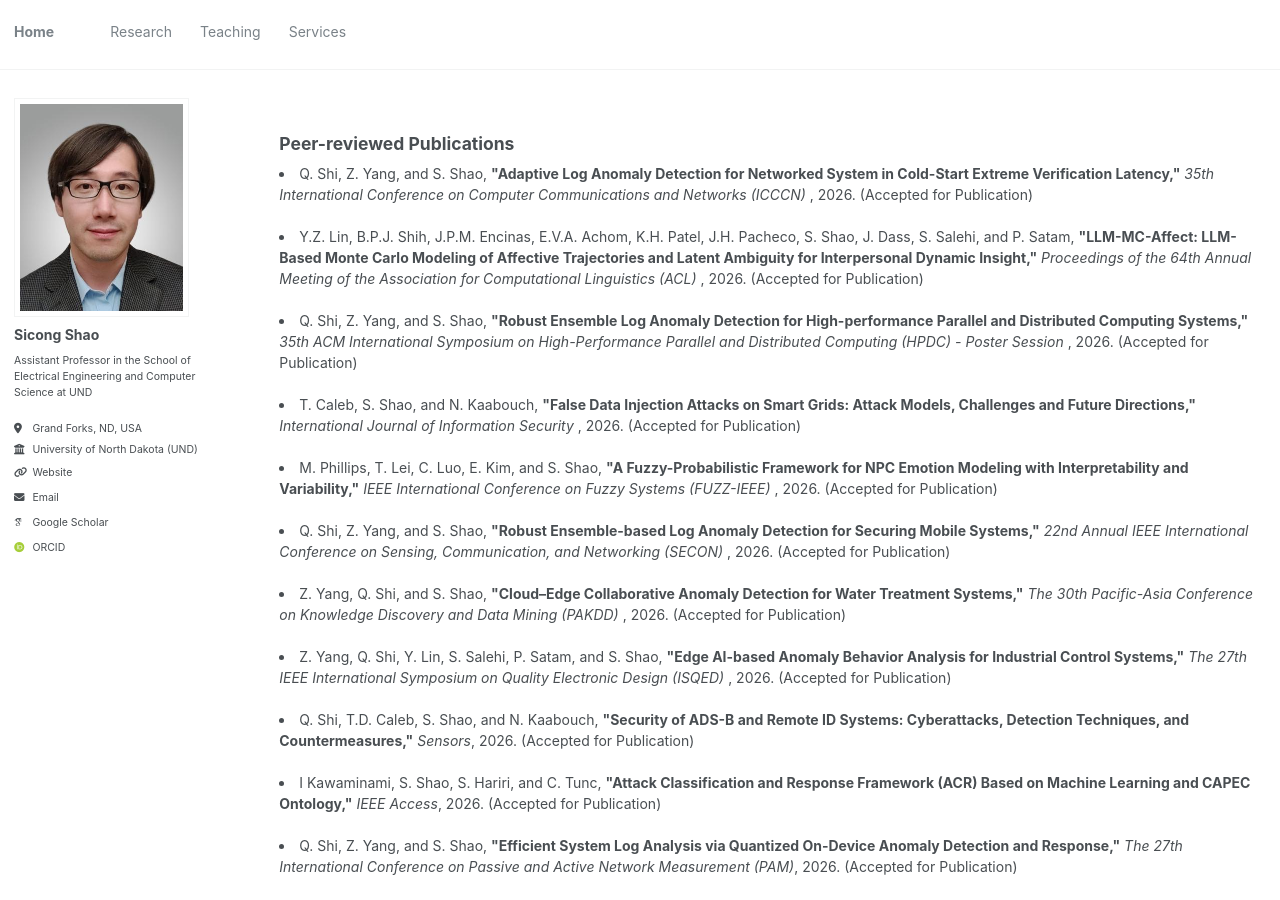
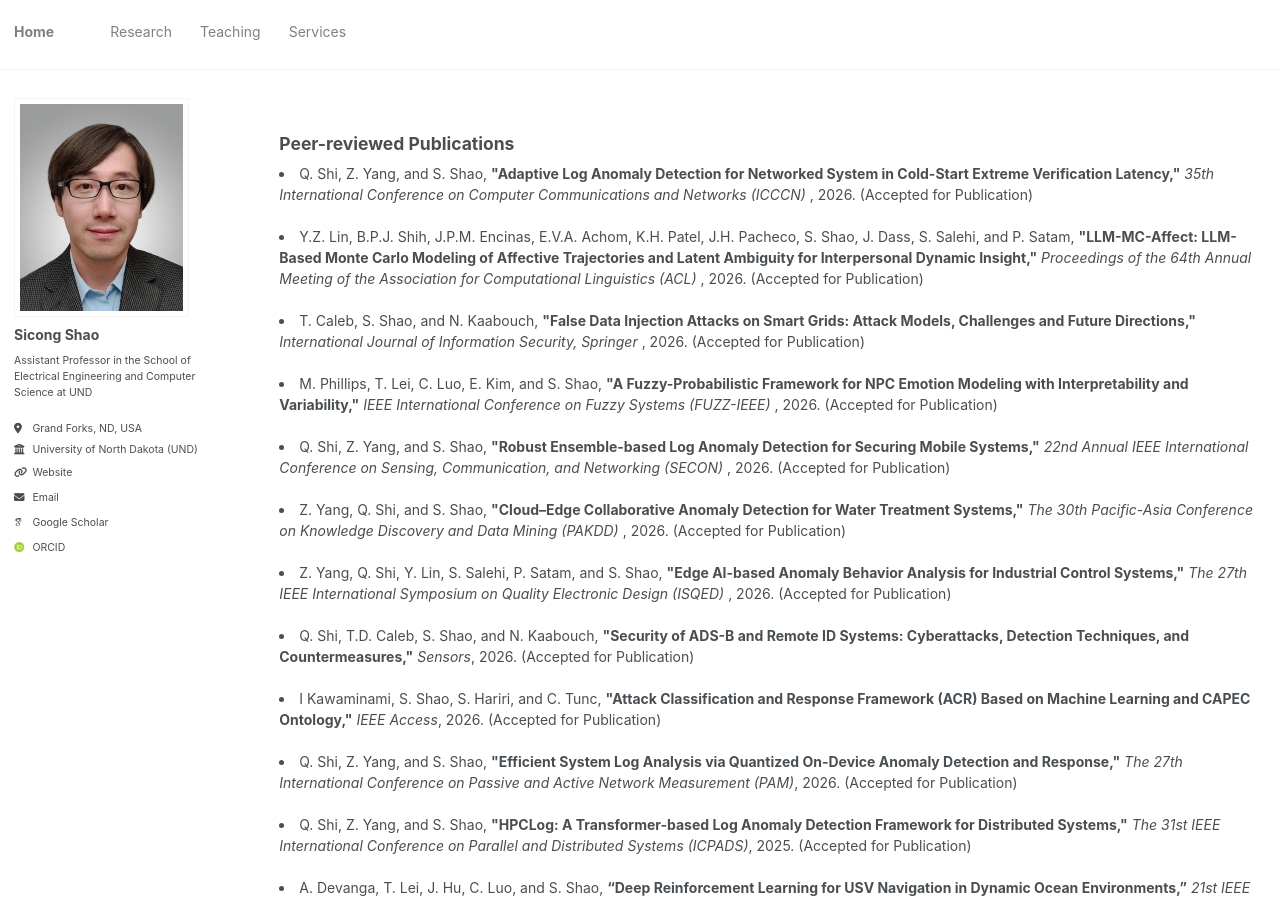
Before and after one commit to sicongshao/sicongshao.github.io, a Jekyll site: the page built from _pages/publications.html, in a window 1280 px wide and 900 px high. Built offline with Jekyll 4.4.1, drawn with Linux system fonts in a browser that asks for light colours; some web fonts are replaced.

Commit message:
first commit

```diff
--- a/_pages/publications.html
+++ b/_pages/publications.html
@@ -31,13 +31,9 @@
 <br>
 
 
-<li>
-  Q. Shi, Z. Yang, and S. Shao, <strong>"Robust Ensemble Log Anomaly Detection for High-performance Parallel and Distributed Computing Systems,"</strong> <i>35th ACM International Symposium on High-Performance Parallel and Distributed Computing (HPDC) - Poster Session </i>, 2026. (Accepted for Publication)
-</li>
-<br>
 
 <li>
-  T. Caleb, S. Shao, and N. Kaabouch, <strong>"False Data Injection Attacks on Smart Grids: Attack Models, Challenges and Future Directions,"</strong> <i> International Journal of Information Security </i>, 2026. (Accepted for Publication)
+  T. Caleb, S. Shao, and N. Kaabouch, <strong>"False Data Injection Attacks on Smart Grids: Attack Models, Challenges and Future Directions,"</strong> <i> International Journal of Information Security, Springer </i>, 2026. (Accepted for Publication)
 </li>
 <br>
 
```
